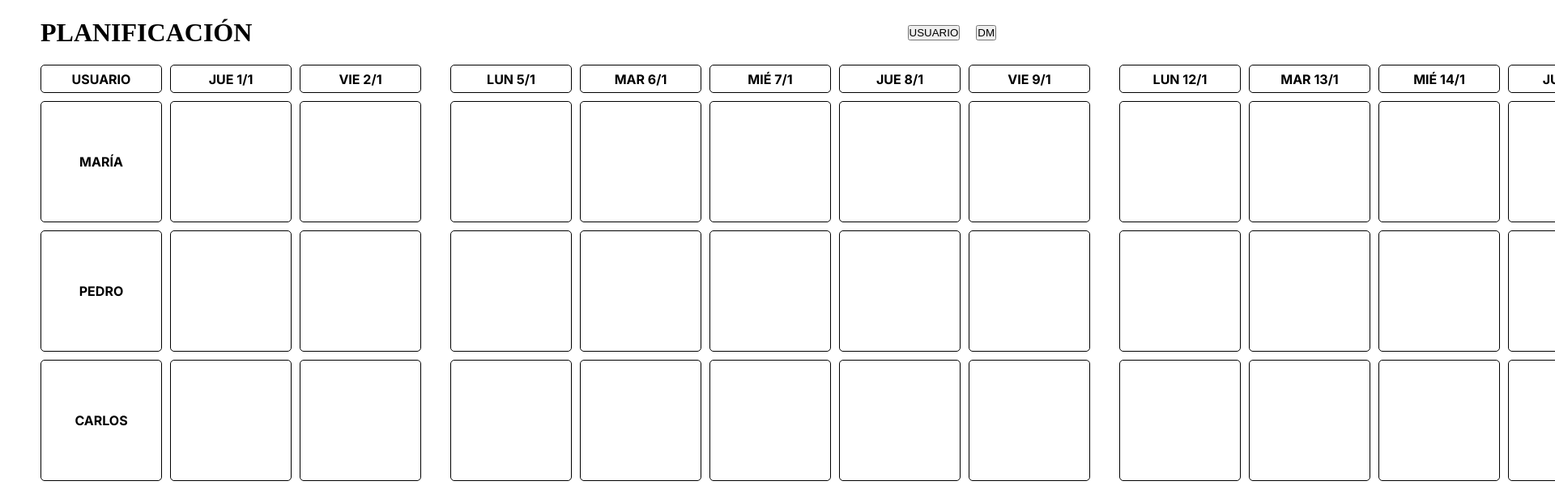
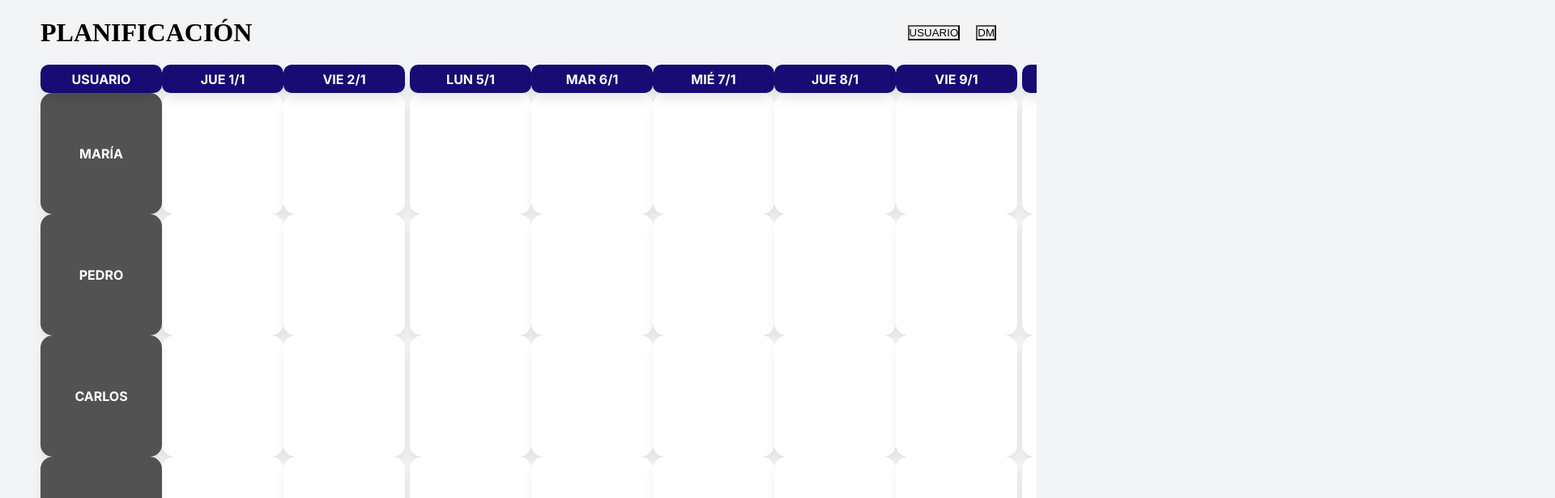
Before and after one commit to ValentinRomero22/Planificacion, a React app in the folder frontend/: page / in a window 1280 px wide. Shown: the top 616 px of the page at 81% size, 1920 px wide, since content can reach past the window. Built offline with nearby package versions, Linux system fonts and the light colour scheme; the HTML template or start-up script is replaced by a standard one; a web font is replaced by a local one.

Commit message:
front 16.01

```diff
--- a/frontend/src/components/Grid.jsx
+++ b/frontend/src/components/Grid.jsx
@@ -4,7 +4,14 @@ import React, { useMemo, useState } from 'react'
 const initialUsers = [
     { id: 1, user: "María" },
     { id: 2, user: "Pedro" },
-    { id: 3, user: "Carlos" }
+    { id: 3, user: "Carlos" },
+    { id: 4, user: "María" },
+    { id: 5, user: "Pedro" },
+    { id: 6, user: "Carlos" },
+    { id: 7, user: "María" },
+    { id: 8, user: "Pedro" },
+    { id: 9, user: "Carlos" },
+    { id: 10, user: "María" },
 ]
 
 const createDays = (startDate, amount) => {
@@ -44,9 +51,11 @@ export const Grid = () => {
                 style={{
                     gridTemplateColumns: `150px repeat(${days.length}, 1fr)`
                 }}>
+
+                { /* ESQUINA SUPERIOR IZQUIERDA [ USUARIO ] */}
+                <div className='cellHeader userHeader corner'>USUARIO</div>
+
                 {/* HEADER DE LAS COLUMNAS */}
-                <div className='cellHeader userHeader'>USUARIO</div>
-
                 {
                     days.map(day => (
                         <div
--- a/frontend/src/sass/_general.scss
+++ b/frontend/src/sass/_general.scss
@@ -2,4 +2,5 @@
     margin: 0;
     padding: 0;
     box-sizing: border-box;
+    background-color: rgb(243, 244, 246);
 }
--- a/frontend/src/sass/_grid.scss
+++ b/frontend/src/sass/_grid.scss
@@ -1,14 +1,24 @@
 @use "./variables" as *;
 
 .gridContainer {
+    height: 100vh;
+    overflow: auto;
+    position: relative;
     font-family: $font;
 
+    scrollbar-width: none;
+
+    &::-webkit-scrollbar {
+        display: none;
+    }
+
     .grid {
-        padding: 0 50px;
+        /* overflow-x: auto; */
+        position: relative;
+        padding: 0 50px 50px;
         display: grid;
-        /* background-color: #2e3a2a; */
-        row-gap: 10px;
-        column-gap: 10px;
+        /* row-gap: 10px;
+        column-gap: 10px; */
 
         .cellHeader {
             height: 35px;
@@ -16,8 +26,23 @@
             align-content: center;
             font-weight: bold;
             text-align: center;
-            border: solid 1px #000;
-            border-radius: 5px;
+            border-radius: 10px;
+            background-color: rgb(23, 12, 116);
+            color: #fff;
+            box-shadow: 0px 10px 15px -3px rgba(0, 0, 0, 0.1);
+            position: sticky;
+            top: 0;
+            z-index: 10;
+
+            /* &::after {
+                content: '';
+                position: absolute;
+                left: 0;
+                bottom: -20px;
+                width: 100%;
+                height: 20px;
+                background: linear-gradient(to bottom, rgb(255, 255, 255), transparent);
+            } */
         }
 
         .userCell {
@@ -25,19 +50,49 @@
             font-weight: bold;
             text-align: center;
             align-content: center;
-            border: solid 1px #000;
-            border-radius: 5px;
+            border-radius: 15px;
+            background-color: #525252;
+            box-shadow: 0px 10px 15px -3px rgba(0, 0, 0, 0.1);
+            color: #fff;
+            position: sticky;
+            left: 0;
+            z-index: 5;
+
+            /* &::after {
+                content: '';
+                position: absolute;
+                top: 0;
+                right: -20px;
+                width: 20px;
+                height: 100%;
+                background: linear-gradient(to bottom, rgb(255, 255, 255), transparent);
+            } */
         }
 
         .cell {
             width: 150px;
-            border: solid 1px #000;
-            border-radius: 5px;
+            border-radius: 15px;
+            background-color: #fff;
+            box-shadow: 0px 10px 15px -3px rgba(0, 0, 0, 0.1);
         }
 
         .weekend {
             width: 3px;
             border: none;
+            background-color: transparent;
         }
+
+        .corner {
+            position: sticky;
+            top: 0;
+            left: 0;
+            z-index: 20;
+        }
+
+        /* .cell,
+        .cellHeader,
+        .userCell {
+            margin: 5px;
+        } */
     }
 }
```
